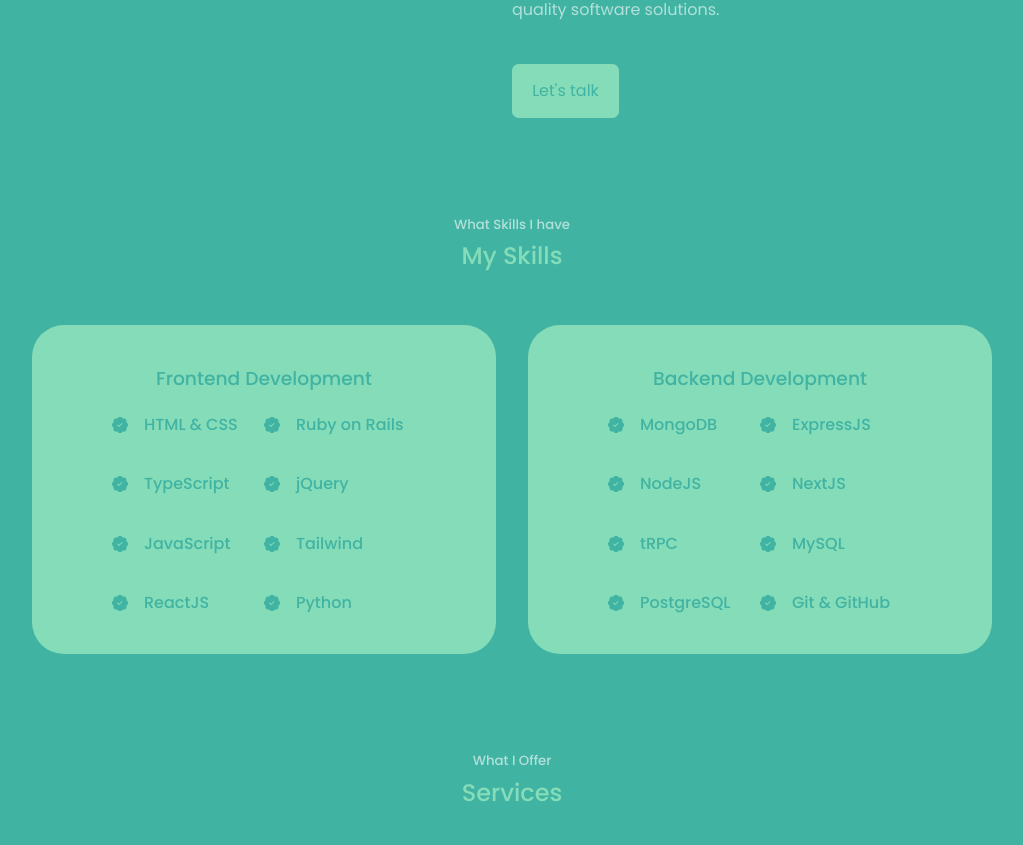
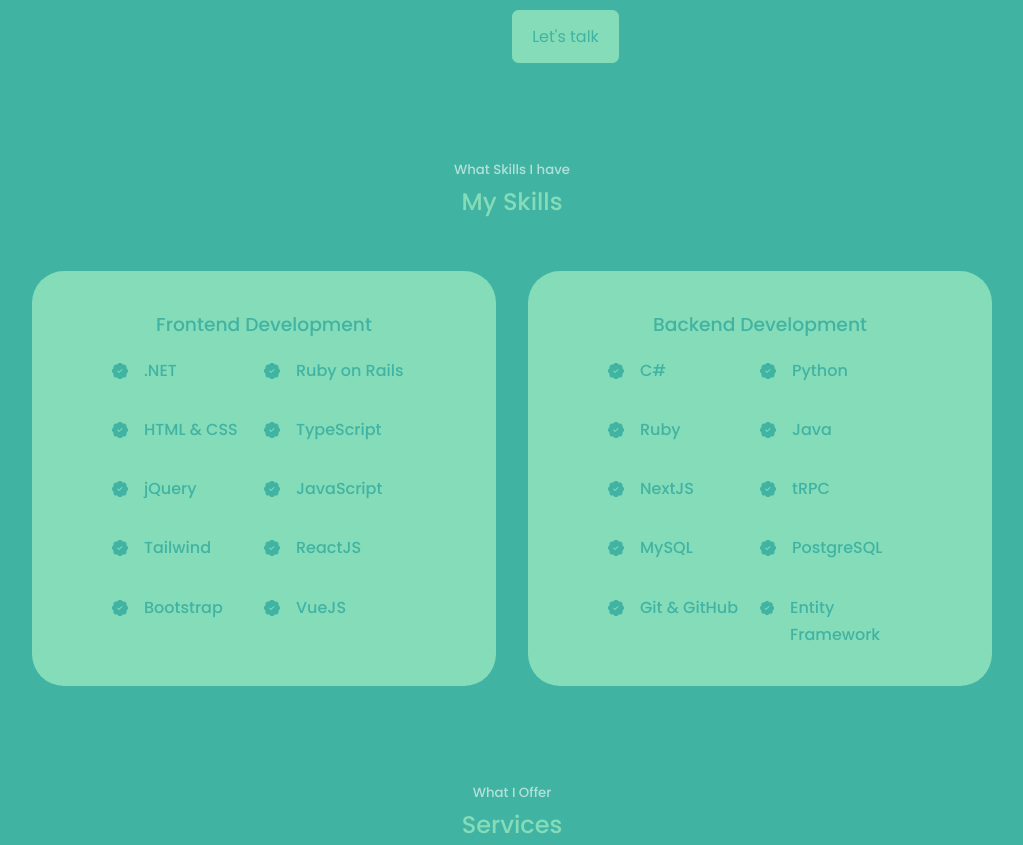
Before and after one commit to Space-Prince0821/Portfolio, a React (Create React App) app: page / in a window 1280 px wide. Shown: the part 1452-2297 px from the top of the page, without its empty margins (128-1151 px from the left). Built offline with nearby package versions, Linux system fonts and the light colour scheme; a web font is replaced by a local one.

Commit message:
Adding updated resume

```diff
--- a/src/components/about/About.jsx
+++ b/src/components/about/About.jsx
@@ -40,7 +40,7 @@
                     </div>
 
                     <p>
-                        Graduated with a bachelor's degree in Computer Science from California State University Northridge. Results-driven software engineer with expertise in full-stack web development. Skilled in HTML5, CSS, JavaScript, MongoDB, ExpressJS, ReactJS, NodeJS, NextJS, TypeScript, Ruby on Rails and Python. Proficient in Git, PostgreSQL, jQuery, Prisma, tRPC, and MySQL. Strong problem-solving and communication skills with a passion for delivering high quality software solutions.
+                    Full-Stack Software Engineer skilled in a broad range of Software Engineering areas, from backend optimizations and third-party integrations to building responsive, user-friendly applications. Enthusiastic problem solver passionate about creating scalable, high-performance solutions and automating workflows to improve reliability and efficiency.
                     </p>
 
                     <a href="#contact" className='btn btn-primary'>Let's talk</a>
--- a/src/components/header/CTA.jsx
+++ b/src/components/header/CTA.jsx
@@ -1,5 +1,5 @@
 import React from 'react';
-import CV from '../../assets/Resume.pdf'
+import CV from '../../assets/Prince_Chowdury_Resume.pdf'
 
 const CTA =  () => {
     return (
--- a/src/components/skills/Skills.jsx
+++ b/src/components/skills/Skills.jsx
@@ -12,16 +12,22 @@
         <div className="experience__frontend">
           <h3>Frontend Development</h3>
           <div className="experience__content">
-            <article className="experience__details">
+          <article className="experience__details">
               <BsPatchCheckFill className="experience__details-icon"/>
               <div>
-                <h4>HTML & CSS</h4>
+                <h4>.NET</h4>
               </div>
             </article>
             <article className="experience__details">
               <BsPatchCheckFill className="experience__details-icon"/>
               <div>
                 <h4>Ruby on Rails</h4>
+              </div>
+            </article>
+            <article className="experience__details">
+              <BsPatchCheckFill className="experience__details-icon"/>
+              <div>
+                <h4>HTML & CSS</h4>
               </div>
             </article>
             <article className="experience__details">
@@ -57,7 +63,13 @@
             <article className="experience__details">
               <BsPatchCheckFill className="experience__details-icon"/>
               <div>
-                <h4>Python</h4>
+                <h4>Bootstrap</h4>
+              </div>
+            </article>
+            <article className="experience__details">
+              <BsPatchCheckFill className="experience__details-icon"/>
+              <div>
+                <h4>VueJS</h4>
               </div>
             </article>
           </div>
@@ -70,19 +82,25 @@
             <article className="experience__details">
               <BsPatchCheckFill className="experience__details-icon"/>
               <div>
-                <h4>MongoDB</h4>
+                <h4>C#</h4>
               </div>
             </article>
             <article className="experience__details">
               <BsPatchCheckFill className="experience__details-icon"/>
               <div>
-                <h4>ExpressJS</h4>
+                <h4>Python</h4>
               </div>
             </article>
             <article className="experience__details">
               <BsPatchCheckFill className="experience__details-icon"/>
               <div>
-                <h4>NodeJS</h4>
+                <h4>Ruby</h4>
+              </div>
+            </article>
+            <article className="experience__details">
+              <BsPatchCheckFill className="experience__details-icon"/>
+              <div>
+                <h4>Java</h4>
               </div>
             </article>
             <article className="experience__details">
@@ -115,6 +133,12 @@
                 <h4>Git & GitHub</h4>
               </div>
             </article>
+            <article className="experience__details">
+              <BsPatchCheckFill className="experience__details-icon"/>
+              <div>
+                <h4>Entity Framework</h4>
+              </div>
+            </article>
           </div>
         </div>
       </div>
```
Also changed, not shown: 1 other file (tests, documents, lock files or other folders).
